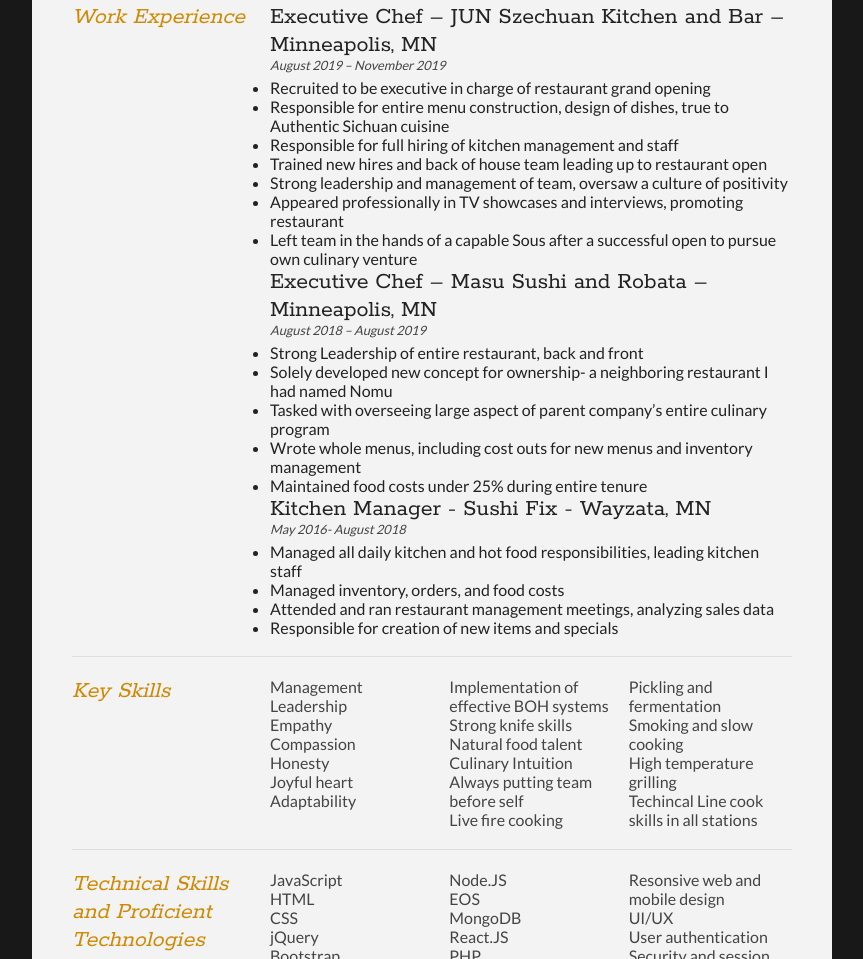
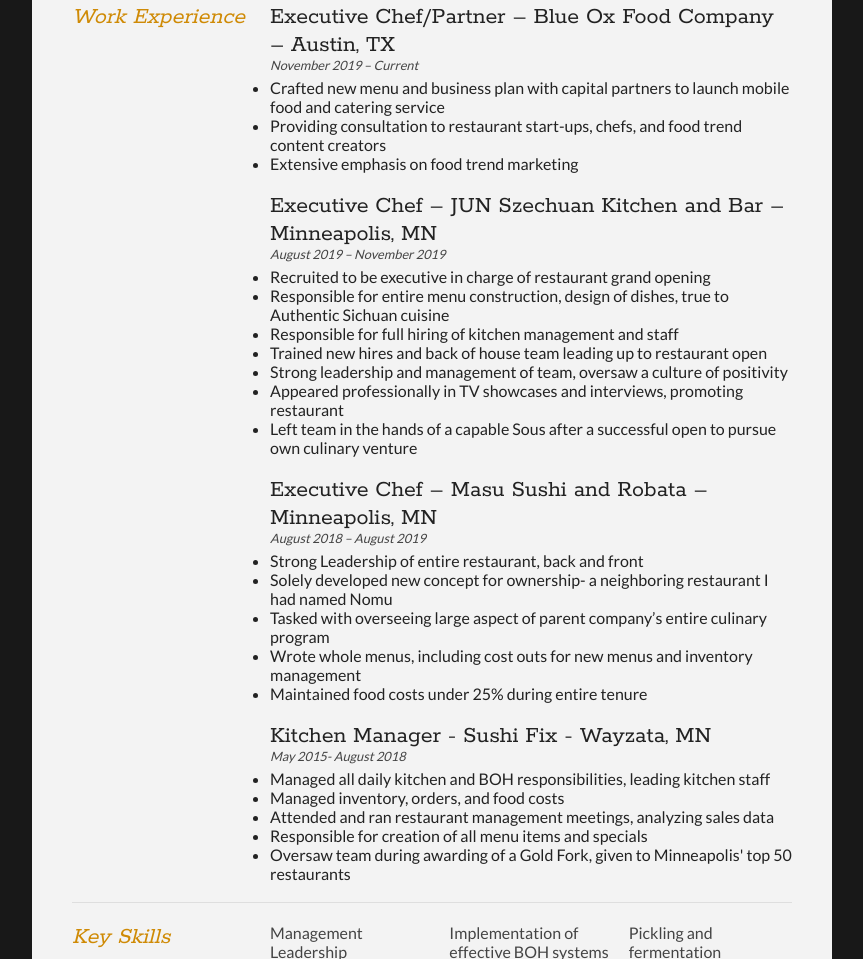
Before and after one commit to kyledahl201/Bangers-ChefKyleDahl, a plain HTML site: page index.html in a window 1280 px wide. Shown: the part 1841-2800 px from the top of the page, without its empty margins (208-1071 px from the left). Drawn offline with Linux system fonts and the light colour scheme.

Commit message:
edit new

```diff
--- a/index.html
+++ b/index.html
@@ -4,7 +4,7 @@
 <title>Chef Kyle Dahl - Banger's Austin</title>
 
 <meta name="viewport" content="width=device-width"/>
-<meta name="description" content="The Curriculum Vitae of Joe Bloggs."/>
+<meta name="description" content="The resume of Chef Kyle Dahl."/>
 <meta charset="UTF-8">
 
 <link type="text/css" rel="stylesheet" href="style.css">
@@ -24,6 +24,7 @@
 		<div id="name">
 			<h1 class="quickFade delayTwo">Kyle Dahl</h1>
 			<h2 class="quickFade delayThree">Executive Chef</h2>
+			<h2 class="quickFade delayThree">& Software Engineer</h2>
 		</div>
 
 		<div id="contactDetails" class="quickFade delayFour">
@@ -70,6 +71,18 @@
 
 			<div class="sectionContent">
 				<article>
+					<h2>Executive Chef/Partner – Blue Ox Food Company – Austin, TX</h2>
+					<p class="subDetails">November 2019 – Current </p>
+					<ul>
+						<li>Crafted new menu and business plan with capital partners to launch mobile food and catering service</li>
+						<li>Providing consultation to restaurant start-ups, chefs, and food trend content creators</li>
+						<li>Extensive emphasis on food trend marketing</li>
+					</ul>
+				</article>
+
+				<br>
+
+				<article>
 					<h2>Executive Chef – JUN Szechuan Kitchen and Bar – Minneapolis, MN</h2>
 					<p class="subDetails">August 2019 – November 2019 </p>
 					<ul>
@@ -83,6 +96,8 @@
 					</ul>
 				</article>
 
+				<br>
+
 				<article>
 					<h2>Executive Chef – Masu Sushi and Robata – Minneapolis, MN</h2>
 					<p class="subDetails">August 2018 – August 2019</p>
@@ -95,14 +110,17 @@
 					</ul>
 				</article>
 
+				<br>
+
 				<article>
 					<h2>Kitchen Manager - Sushi Fix - Wayzata, MN   </h2>
-					<p class="subDetails">May 2016- August 2018</p>
+					<p class="subDetails">May 2015- August 2018</p>
 					<ul>
-						<li>Managed all daily kitchen and hot food responsibilities, leading kitchen staff</li>
+						<li>Managed all daily kitchen and BOH responsibilities, leading kitchen staff</li>
 						<li>Managed inventory, orders, and food costs</li>
 						<li>Attended and ran restaurant management meetings, analyzing sales data</li>
-						<li>Responsible for creation of new items and specials</li>
+						<li>Responsible for creation of all menu items and specials</li>
+						<li>Oversaw team during awarding of a Gold Fork, given to Minneapolis' top 50 restaurants</li>
 					</ul>
 				</article>
 				<br>
```
